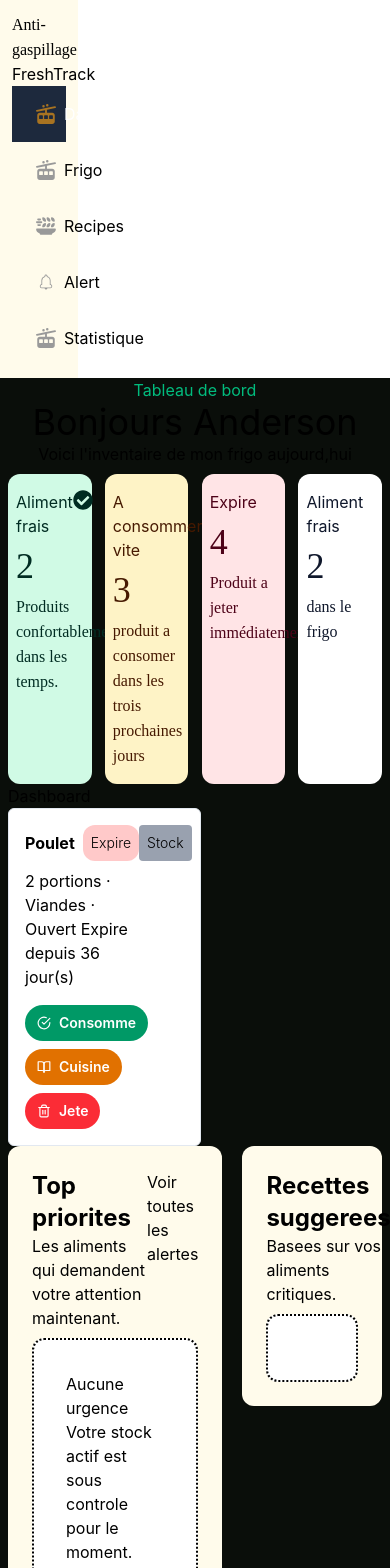
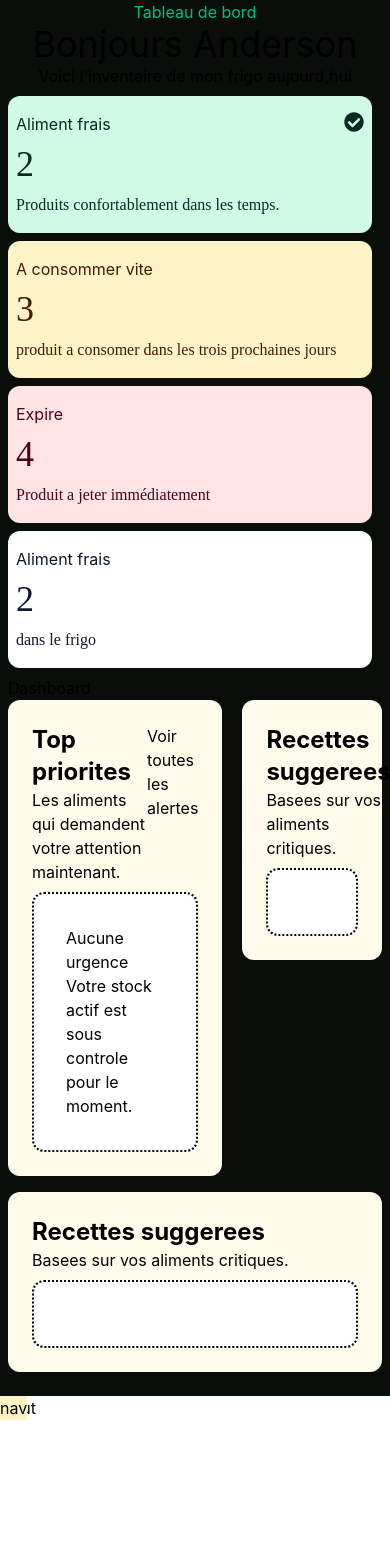
Before and after one commit to Andy7911/FreshTrack, a React (Vite) app: page / in a window 390 px wide. Shown: the top 1568 px of the page. After the commit the page ends 1420 px from the top, so only its background shows below. Built offline with nearby package versions, Linux system fonts and the light colour scheme; a web font is replaced by a local one.

Commit message:
Card Info resposive

```diff
--- a/src/features/dashboard/DashboardPage.tsx
+++ b/src/features/dashboard/DashboardPage.tsx
@@ -12,7 +12,7 @@ function DashboardPage() {
 
     return (
         <div className="p-2">
-            <div className="flex  justify-between">
+            <div className="flex  justify-between flex-wrap">
                 <CardInfo numb={2} label="Aliment frais" subTitle="Produits confortablement dans les temps." helper="none" icon={<FaCheckCircle />} tone="success"></CardInfo>
                 <CardInfo numb={3} label="A consommer vite" subTitle="produit a consomer dans les trois prochaines jours" helper="none" tone="warning" ></CardInfo>
                 <CardInfo numb={4} label="Expire" subTitle="Produit a jeter immédiatement" helper="none" tone="danger"  ></CardInfo>
@@ -22,21 +22,24 @@ function DashboardPage() {
 
             <div>
 
-                <CardRecippe />
+                {/* <CardRecippe /> */}
             </div>
 
             <div className="flex justify-between">
                 <div className="w-[calc(60%-10px)]">
-           <InfoList label="Top priorites" subText="Les aliments qui demandent votre attention maintenant." linkText="Voir toutes les alertes" defaultText="Aucune urgence
+                    <InfoList label="Top priorites" subText="Les aliments qui demandent votre attention maintenant." linkText="Voir toutes les alertes" defaultText="Aucune urgence
 Votre stock actif est sous controle pour le moment."/>
-           </div>
+                </div>
 
-           <div className="w-[calc(40%-10px)]">
-            <InfoList label="Recettes suggerees" subText="Basees sur vos aliments critiques."/>
-           </div>
+                <div className="w-[calc(40%-10px)]">
+                    <InfoList label="Recettes suggerees" subText="Basees sur vos aliments critiques." />
+                </div>
 
             </div>
 
+<div>
+    <InfoList label="Recettes suggerees" subText="Basees sur vos aliments critiques." />
+</div>
         </div>
     )
 }
--- a/src/features/dashboard/components/CardInfo.tsx
+++ b/src/features/dashboard/components/CardInfo.tsx
@@ -21,7 +21,7 @@ const Tones = {
 const CardInfo = ({ label, numb, subTitle,tone="default",icon }: CardBody) => {
 
 
-    return (<article className={`px-2 ${Tones[tone]}  rounded-xl py-4 pb-4 w-[calc(25%-10px)]`}>
+    return (<article className={`px-2 ${Tones[tone]}  rounded-xl py-4 pb-4 w-[calc(100%-10px)]   md:w-[calc(25%-10px)]  sm:w-[calc(50%-10px)] mb-2`}>
         <span className="flex justify-between">
             {label} {icon ?  <div className="text-xl">{icon}</div> :null}
         </span>
--- a/src/features/dashboard/components/CardRecippe.tsx
+++ b/src/features/dashboard/components/CardRecippe.tsx
@@ -37,7 +37,7 @@ function CardRecippe() {
                 <span className=" bg-gray-400 h-fit rounded-sm text-sm font-light p-2"> Stock </span>
         </div>
 
-<div className="mt-4 flex flex-wrap gap-2"> <div className="inline-flex items-center gap-2 rounded-full bg-emerald-600 px-3 py-2 text-sm font-semibold text-white"> <FiCheckCircle/>  <span>Consomme</span> </div> <div className=" inline-flex items-center gap-2 rounded-full bg-amber-600 px-3 py-2 text-sm font-semibold text-white "> <FiBookOpen/><span>Cuisine </span></div> <div className=" bg-red-500 inline-flex items-center gap-2 rounded-full  px-3 py-2 text-sm font-semibold text-white "> <FiTrash2/> <span>Jete </span></div></div>
+            <div className="mt-4 flex flex-wrap gap-2"> <div className="inline-flex items-center gap-2 rounded-full bg-emerald-600 px-3 py-2 text-sm font-semibold text-white"> <FiCheckCircle/>  <span>Consomme</span> </div> <div className=" inline-flex items-center gap-2 rounded-full bg-amber-600 px-3 py-2 text-sm font-semibold text-white "> <FiBookOpen/><span>Cuisine </span></div> <div className=" bg-red-500 inline-flex items-center gap-2 rounded-full  px-3 py-2 text-sm font-semibold text-white "> <FiTrash2/> <span>Jete </span></div></div>
 
     </article>)
 
--- a/src/features/dashboard/components/InfoList.tsx
+++ b/src/features/dashboard/components/InfoList.tsx
@@ -16,7 +16,7 @@ const InfoList = ({label,subText,linkText,defaultText}:CardInfo) => {
 
 
     return (
-        <div className=" py-6 px-6 bg-amber-50 rounded-xl ">
+        <div className=" py-6 px-6 bg-amber-50 rounded-xl  mb-4">
             <div className="top flex justify-between mb-2">
                 <div>
                     <h2 className=" font-bold text-2xl">
--- /dev/null
+++ b/src/features/shared/components/MobileNav.tsx
@@ -0,0 +1,25 @@
+import { FiBook, FiHome } from "react-icons/fi";
+
+const item = [
+    {
+        to:"/", label:"Acceuil", icon:FiHome,
+      },
+    {
+          to:"/", label:"Recette", icon:FiBook,
+    }
+]
+
+export default function MobileNav(){
+
+
+return (
+    <nav className="fixed bg-amber-100 ">
+<span>nav</span>
+
+    </nav>
+)
+
+
+
+
+}
--- a/src/features/shared/components/Sidebar.tsx
+++ b/src/features/shared/components/Sidebar.tsx
@@ -45,7 +45,7 @@ function NavItem({ icon: Icon, size: Size, label, active = false, color, to }: N
 function SideBar() {
 
 
-    return (<div className="flex flex-col w-1/5 p-3 bg-amber-50">
+    return (<div className=" hidden md:flex flex-col w-1/5 p-3 bg-amber-50 sm:hidden md:block ">
 
         <div className=" bg-amber-50">
             <span className=" font-[Playfair]">Anti-gaspillage</span>
--- a/src/layout/Layout.tsx
+++ b/src/layout/Layout.tsx
@@ -1,7 +1,7 @@
 import SideBar from "../features/shared/components/Sidebar";
 import { Outlet } from "react-router-dom";
 import Header from "../features/shared/components/Header";
-
+import NavMobile from "../features/shared/components/MobileNav";
 
 export function Layout(){
 
@@ -11,6 +11,7 @@ return(<div className="mx-auto flex min-h-screen max-w-7xl flex-col md:flex-row"
 <main className="flex-1 bg-[#0A0E0A]">
   <Header/>
 <Outlet/>
+<NavMobile/>
 </main>
 
 <h1>salut</h1>
```
